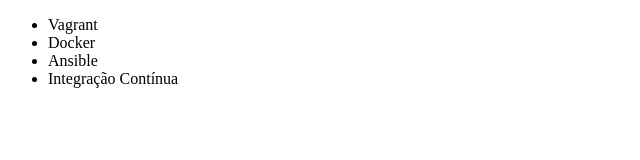
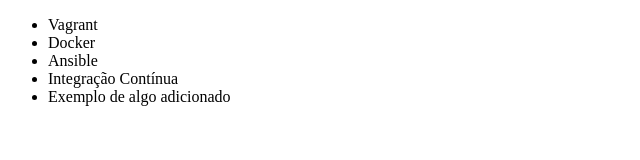
Before and after one commit to FelipeGBarreto/Projects, a plain HTML site: page index.html in a window 1280 px wide. Shown: the whole page, without its empty margins (0-640 px from the left). Drawn offline with Linux system fonts and the light colour scheme.

Commit message:
Nova modificação

```diff
--- a/index.html
+++ b/index.html
@@ -10,6 +10,7 @@
         <li>Docker</li>
         <li>Ansible</li>
         <li>Integração Contínua</li>
+        <li>Exemplo de algo adicionado</li>
     </ul>
 </body>
 </html>
```
